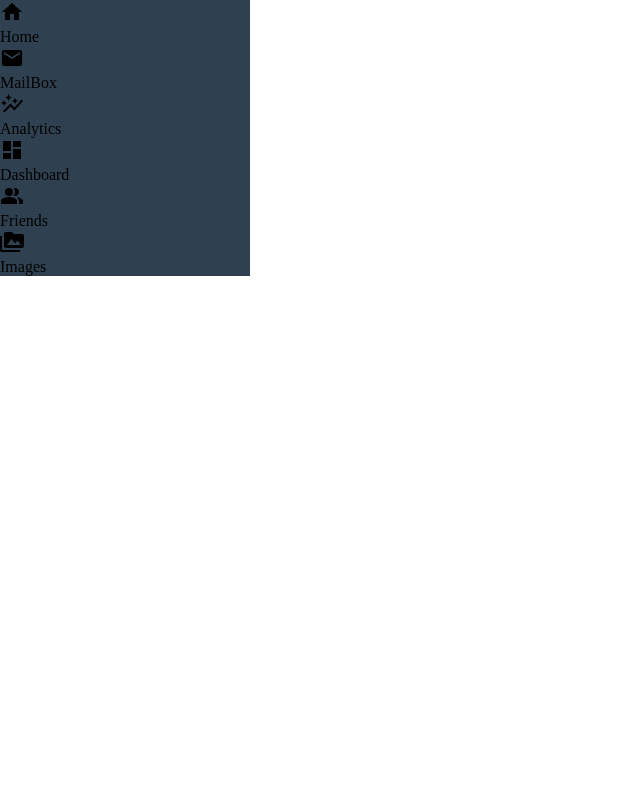
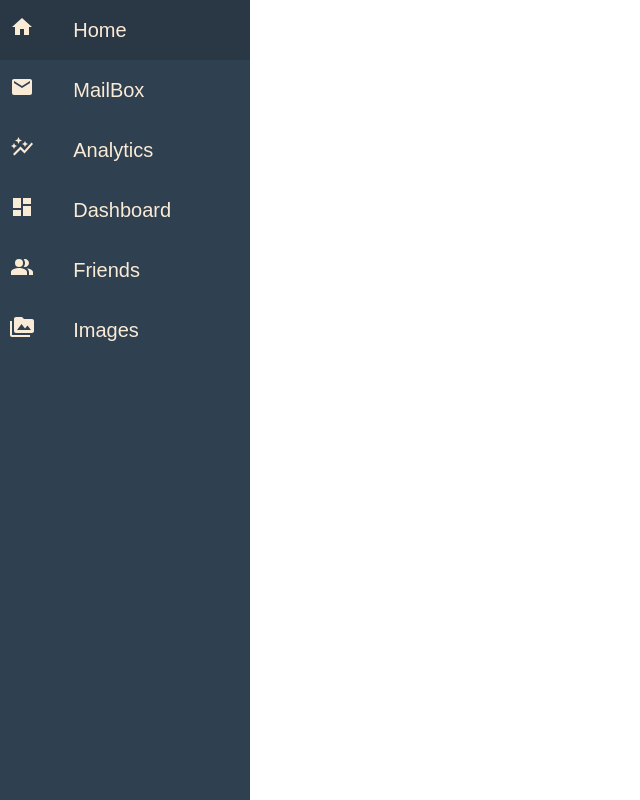
Before and after one commit to steeeved/Responsive-Designs, a React (Create React App) app in the folder sidebar/: page / in a window 1280 px wide. Shown: the whole page, without its empty margins (0-640 px from the left). Built offline with nearby package versions, Linux system fonts and the light colour scheme.

Commit message:
Finished

```diff
--- a/sidebar/src/Components/Sidebar.module.scss
+++ b/sidebar/src/Components/Sidebar.module.scss
@@ -1,5 +1,47 @@
-.Sidebar {
-    width: 250px;
-    height: 100%;
-    background-color: var(--backGround-color);
+.main {
+  width: 250px;
+  height: 100%;
+  background-color: var(--backGround-color);
+
+  .Sidebar {
+    height: auto;
+    width: 100%;
+    padding: 0px;
+
+    #active {
+      background-color: var(--hoverColor);
+    }
+
+    li {
+      width: 100%;
+      height: 60px;
+      list-style-type: none;
+      display: flex;
+      flex-direction: row;
+      align-items: center;
+      justify-content: center;
+      font-family: fantasy;
+      color: antiquewhite;
+
+      &:hover {
+        cursor: pointer;
+        background-color: var(--hoverColor);
+      }
+
+      #icon {
+        width: 30px;
+        height: 30px;
+        margin-left: 10px;
+        margin-right: 10px;
+        flex: 30;
+        place-items: center;
+      }
+
+      #title {
+        flex: 70%;
+        font-size: 20px;
+        font-weight: 500;
+      }
+    }
+  }
 }
```
